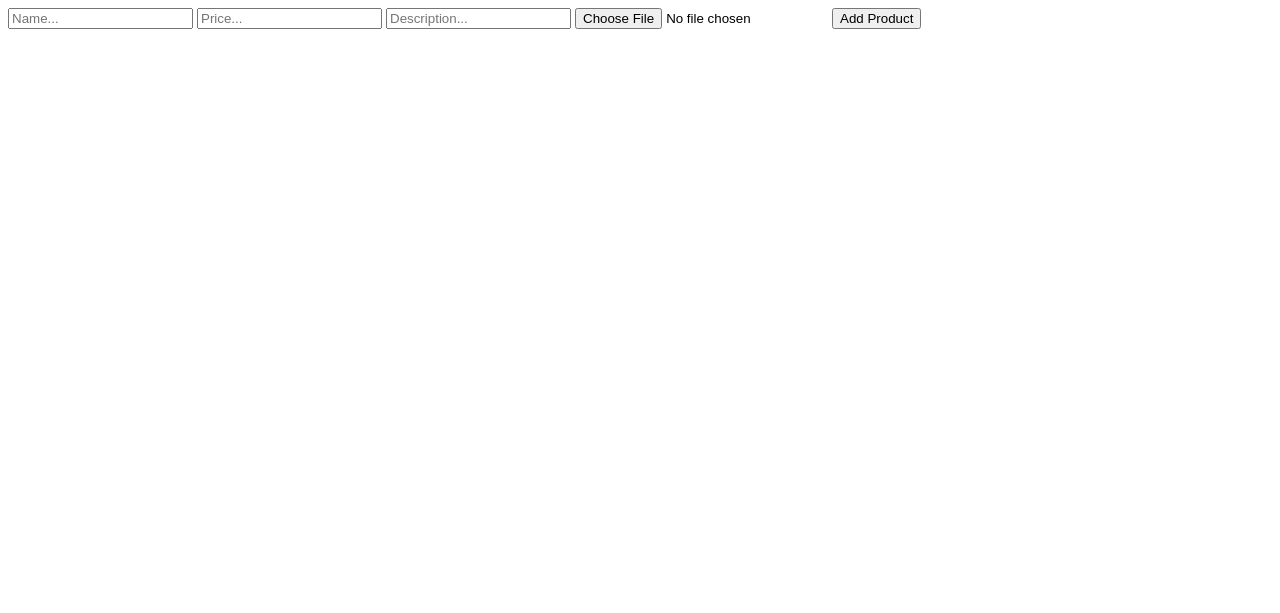
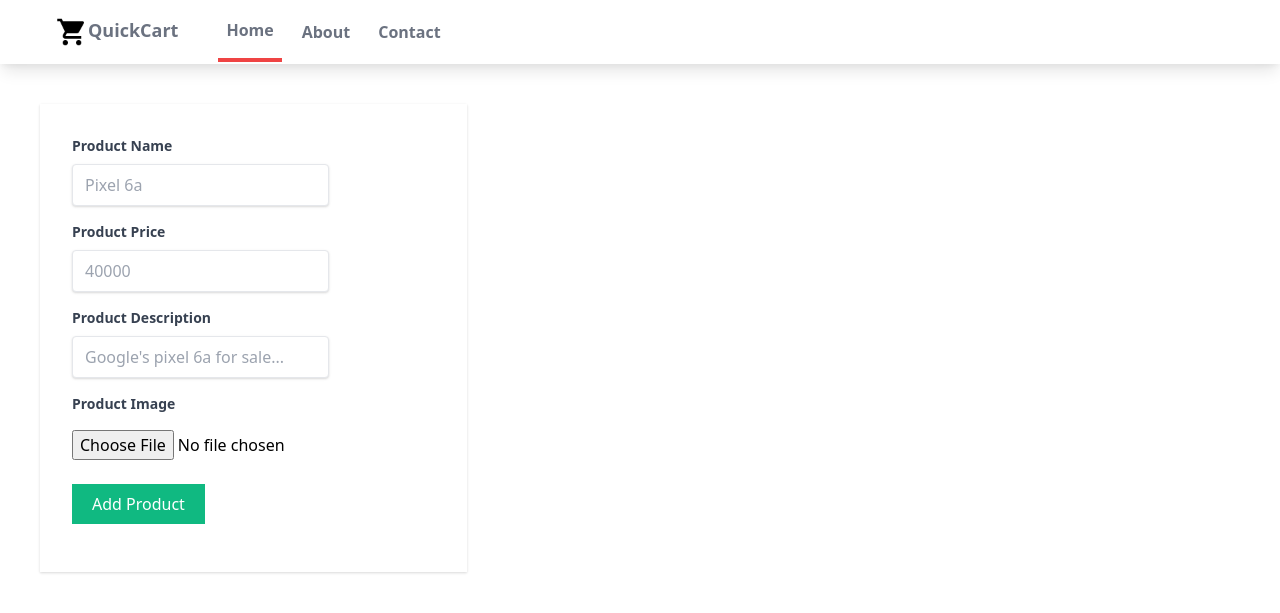
Before and after one commit to a-anuj/django, a Django app: page /myapp/products/add/ in a window 1280 px wide. Shown: the top 613 px of the page. Run offline with Django 4.2, Linux system fonts and the light colour scheme; style sheets or scripts are compiled from the project's sources.

Commit message:
styled the add product page

```diff
--- a/mysite/myapp/templates/myapp/addproduct.html
+++ b/mysite/myapp/templates/myapp/addproduct.html
@@ -1,8 +1,30 @@
-<form method="POST" enctype="multipart/form-data">
+{% extends 'myapp/base.html' %}
+{% block body %}
+<form class="w-1/3 bg-white shadow m-10 px-8 py-8" method="POST" enctype="multipart/form-data">
     {% csrf_token %}
-    <input placeholder="Name..." type="text" name="name" id="name">
-    <input placeholder="Price..." type="text" name="price" id="price">
-    <input placeholder="Description..." type="text" name="desc" id="desc">
-    <input type="file" accept="image/*" name="upload" id="upload">
-    <input type="submit" name="Add Product" value="Add Product">
+    <div class="mb-4">
+        <label class="block text-gray-700 text-sm font-bold mb-2" for="">Product Name</label>
+        <input class="shadow appearance-none border rounded py-2 px-3 mr-10 text-gray-700" placeholder="Pixel 6a" type="text" name="name" id="name">
+    </div>
+    <div class="mb-4">
+        <label class="block text-gray-700 text-sm font-bold mb-2" for="">Product Price</label>
+
+        <input class="shadow appearance-none border rounded py-2 px-3 mr-10 text-gray-700"  placeholder="40000" type="text" name="price" id="price">
+    </div>
+    <div class="mb-4">
+        <label class="block text-gray-700 text-sm font-bold mb-2" for="">Product Description</label>
+
+        <input class="shadow appearance-none border rounded py-2 px-3 mr-10 text-gray-700" placeholder="Google's pixel 6a for sale..." type="text" name="desc" id="desc">
+    </div>
+    <div class="mb-4">
+        <label class="block text-gray-700 text-sm font-bold mb-2" for="">Product Image</label>
+
+        <input class="py-2" type="file" accept="image/*" name="upload" id="upload">
+    </div>
+    <div class="mb-4">
+
+        <input class="bg-green-500 text-white px-5 py-2" type="submit" name="Add Product" value="Add Product">
+    </div>
+
 </form>
+{% endblock %}
```
Also changed, not shown: mysite/db.sqlite3.
